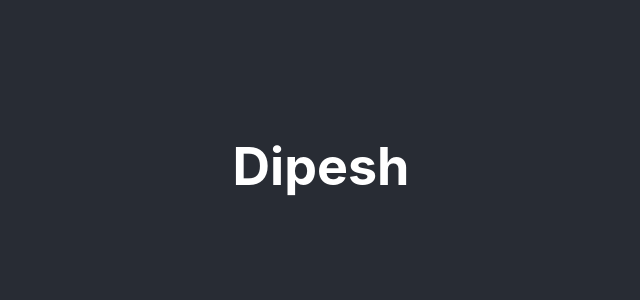
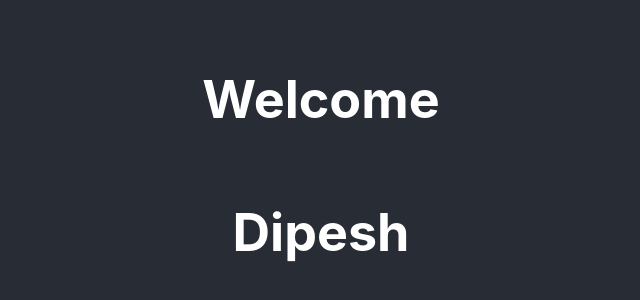
Before and after one commit to dipeshshakya/reacttuts, a React (Create React App) app: page / in a window 1280 px wide. Shown: the part 234-534 px from the top of the page, without its empty margins (319-959 px from the left). Built offline with nearby package versions, Linux system fonts and the light colour scheme.

Commit message:
class component

```diff
--- a/src/App.js
+++ b/src/App.js
@@ -2,11 +2,13 @@
 // import logo from './logo.svg';
 import "./App.css";
 import Greet from "./Components/Greet";
+import Welcome from "./Components/Welcome";
 
 function App() {
   return (
     <div className="App">
       <header className="App-header">
+        <Welcome />
         <Greet />
       </header>
     </div>
--- /dev/null
+++ b/src/Components/Welcome.js
@@ -0,0 +1,16 @@
+import React, { Component } from "react";
+
+export class Welcome extends Component {
+  render() {
+    return (
+      <div>
+        <h1>
+          Welcome
+          <br />
+        </h1>
+      </div>
+    );
+  }
+}
+
+export default Welcome;
```
Also changed, not shown: 2 other files (tests, documents, lock files or other folders).
